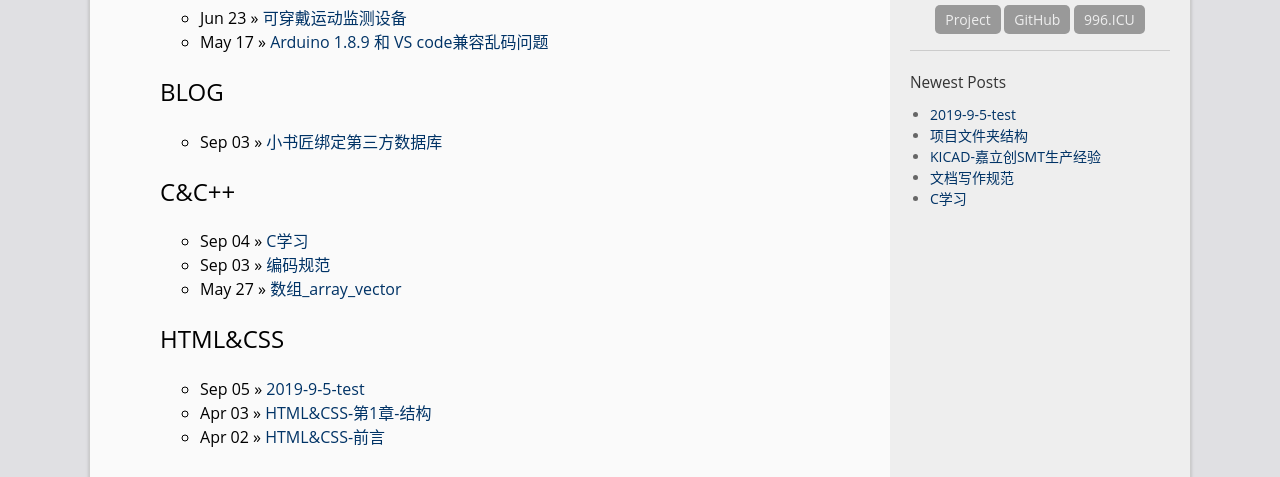
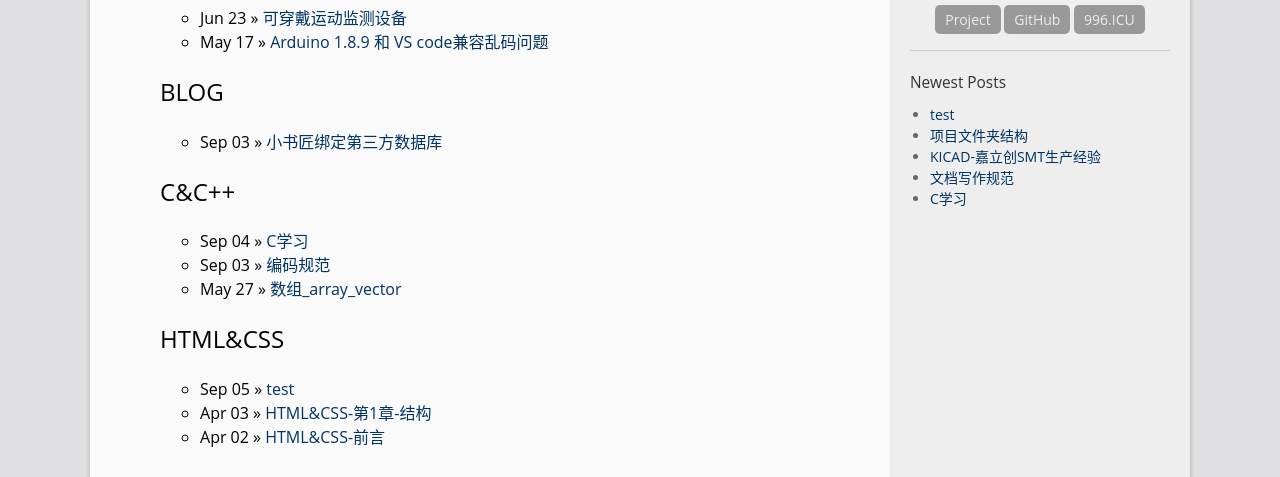
Before and after one commit to LonlyStack/LonlyPan.github.io, a Jekyll site: the page built from category.html, in a window 1280 px wide. Shown: the part 302-779 px from the top of the page. Built offline with Jekyll 4.4.1, drawn with Linux system fonts in a browser that asks for light colours.

Commit message:
修改文件: _posts/2019-9-5-test.md

```diff
--- a/_posts/2019-9-5-test.md
+++ b/_posts/2019-9-5-test.md
@@ -1,6 +1,6 @@
 ---
 layout: post
-title:    "2019-9-5-test"
+title:    "test"
 date:   2019-9-5  21:48
 categories: HTML&CSS
 ---
```
